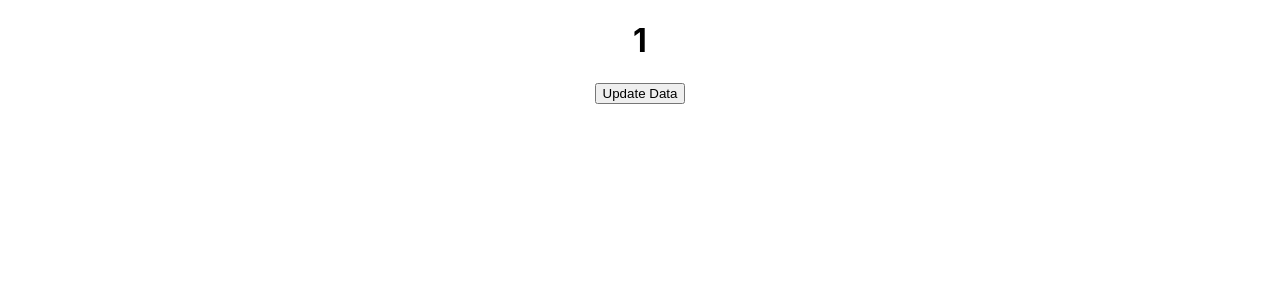
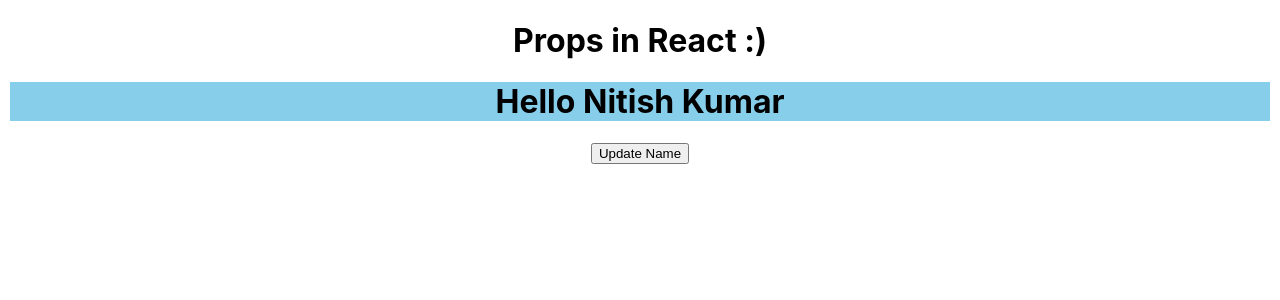
Before and after one commit to Nitish8800/React-Practice-Tutorial, a React (Create React App) app in the folder react_tutorial_3_state-fun/: page / in a window 1280 px wide. Shown: the top 300 px of the page. Built offline with nearby package versions, Linux system fonts and the light colour scheme.

Commit message:
props with functional C

```diff
--- a/react_tutorial_3_state-fun/src/App.js
+++ b/react_tutorial_3_state-fun/src/App.js
@@ -22,27 +22,55 @@
 
 // <------------------------------>/                       State with Class components         </===============->/
 
-import React, { Component } from "react";
+// import React, { Component } from "react";
+// import logo from "./logo.svg";
+// import "./App.css";
+// class App extends Component {
+//   constructor() {
+//     super();
+//     this.state = {
+//       data: 0,
+//     };
+//   }
+//   apple() {
+//     this.setState({ data: this.state.data + 1 });
+//   }
+//   render() {
+//     return (
+//       <div className="App">
+//         <h1>{this.state.data}</h1>
+//         <button onClick={() => this.apple()}>Update Data</button>
+//       </div>
+//     );
+//   }
+// }
+
+// export default App;
+
+// <------------------------------>/                       Props with Functional Component      </===============->/
+
+import React, { useState } from "react";
 import logo from "./logo.svg";
 import "./App.css";
-class App extends Component {
-  constructor() {
-    super();
-    this.state = {
-      data: 1,
-    };
+import Student from "./components/Student";
+function App() {
+  const [name, setName] = useState("Nitish Kumar");
+  function apple() {
+    alert("hello");
   }
-  apple() {
-    this.setState({ data: this.state.data + 1 });
-  }
-  render() {
-    return (
-      <div className="App">
-        <h1>{this.state.data}</h1>
-        <button onClick={() => this.apple()}>Update Data</button>
-      </div>
-    );
-  }
+  return (
+    <div className="App">
+      <h1>Props in React :)</h1>
+      <Student name={name} />
+      <button
+        onClick={() => {
+          setName("Niku");
+        }}
+      >
+        Update Name
+      </button>
+    </div>
+  );
 }
 
 export default App;
--- /dev/null
+++ b/react_tutorial_3_state-fun/src/components/Student.js
@@ -0,0 +1,10 @@
+function Student(props) {
+  console.log(props);
+  return (
+    <div style={{ backgroundColor: "skyblue", margin: 10 }}>
+      <h1>Hello {props.name}</h1>
+    </div>
+  );
+}
+
+export default Student;
```
